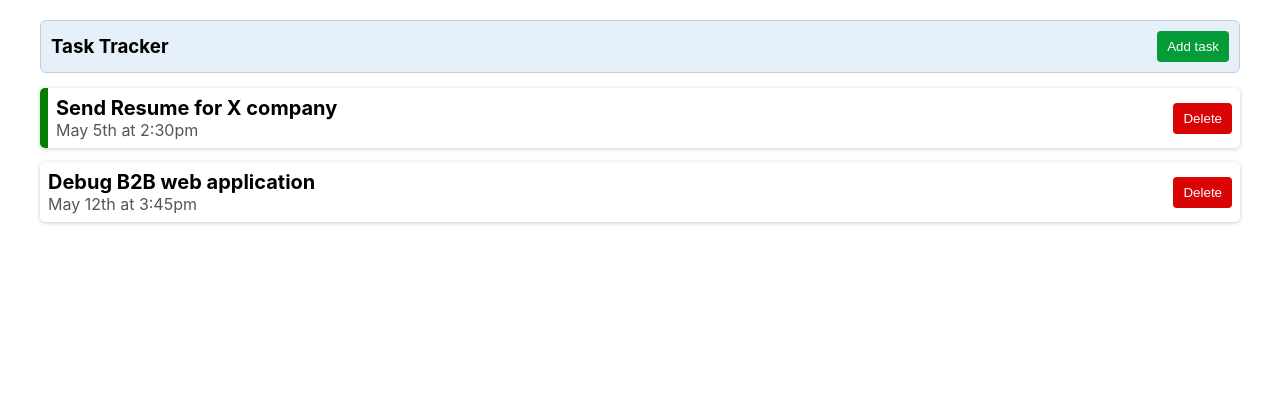
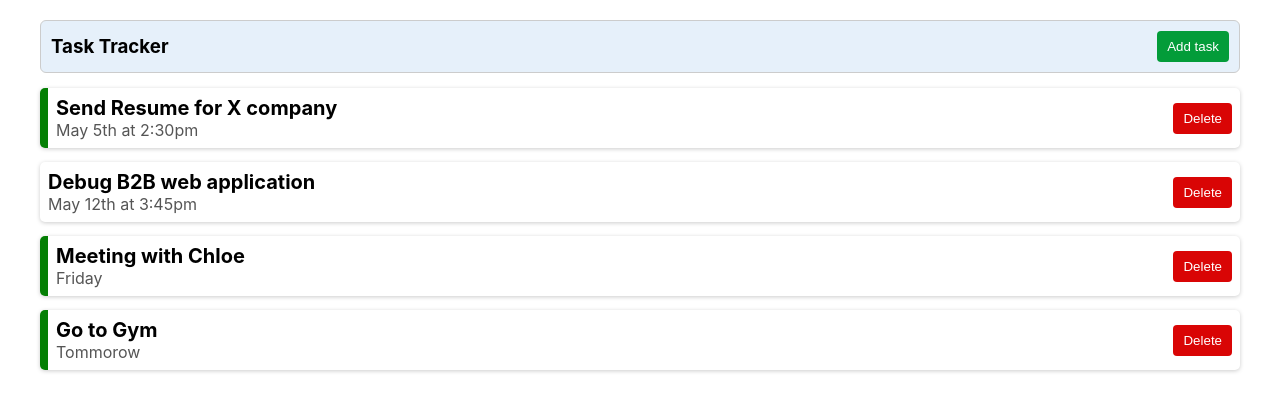
Before and after one commit to masoudtabatabaei/react-task-tracker, a React (Create React App) app: page / in a window 1280 px wide. Shown: the top 412 px of the page. Built offline with nearby package versions, Linux system fonts and the light colour scheme; data requests are answered from the project's data file.

Commit message:
Feature: Implement add task to server

```diff
--- a/db.json
+++ b/db.json
@@ -11,6 +11,18 @@
       "text": "Debug B2B web application",
       "day": "May 12th at 3:45pm",
       "reminder": false
+    },
+    {
+      "text": "Meeting with Chloe",
+      "day": "Friday",
+      "reminder": true,
+      "id": 6
+    },
+    {
+      "text": "Go to Gym",
+      "day": "Tommorow",
+      "reminder": true,
+      "id": 7
     }
   ]
 }
--- a/src/App.js
+++ b/src/App.js
@@ -45,11 +45,17 @@ function App() {
   };
 
   // submit new task
-  const handleSubmitTask = (task) => {
+  const handleSubmitTask = async (task) => {
     const newId = tasks[tasks.length - 1].id + 1;
     const newTask = { ...task, id: newId };
-    console.log(newTask);
-    setTasks((prevTasks) => [...prevTasks, newTask]);
+    const result = await fetch("http://localhost:8000/tasks", {
+      method: "POST",
+      headers: { "content-type": "application/json" },
+      body: JSON.stringify(newTask),
+    });
+
+    const data = await result.json();
+    setTasks([...tasks, data]);
   };
 
   // handle show Add task form
```
